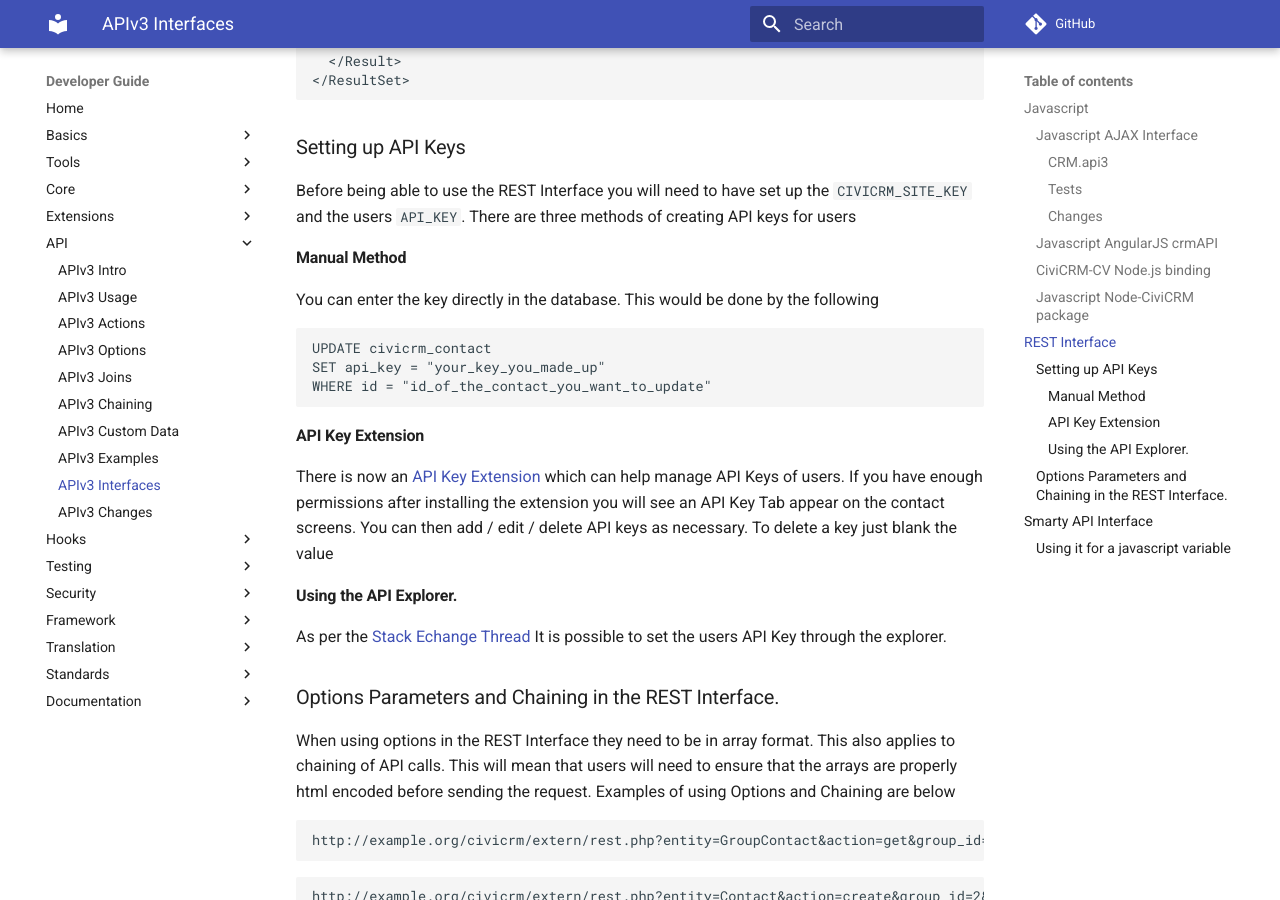
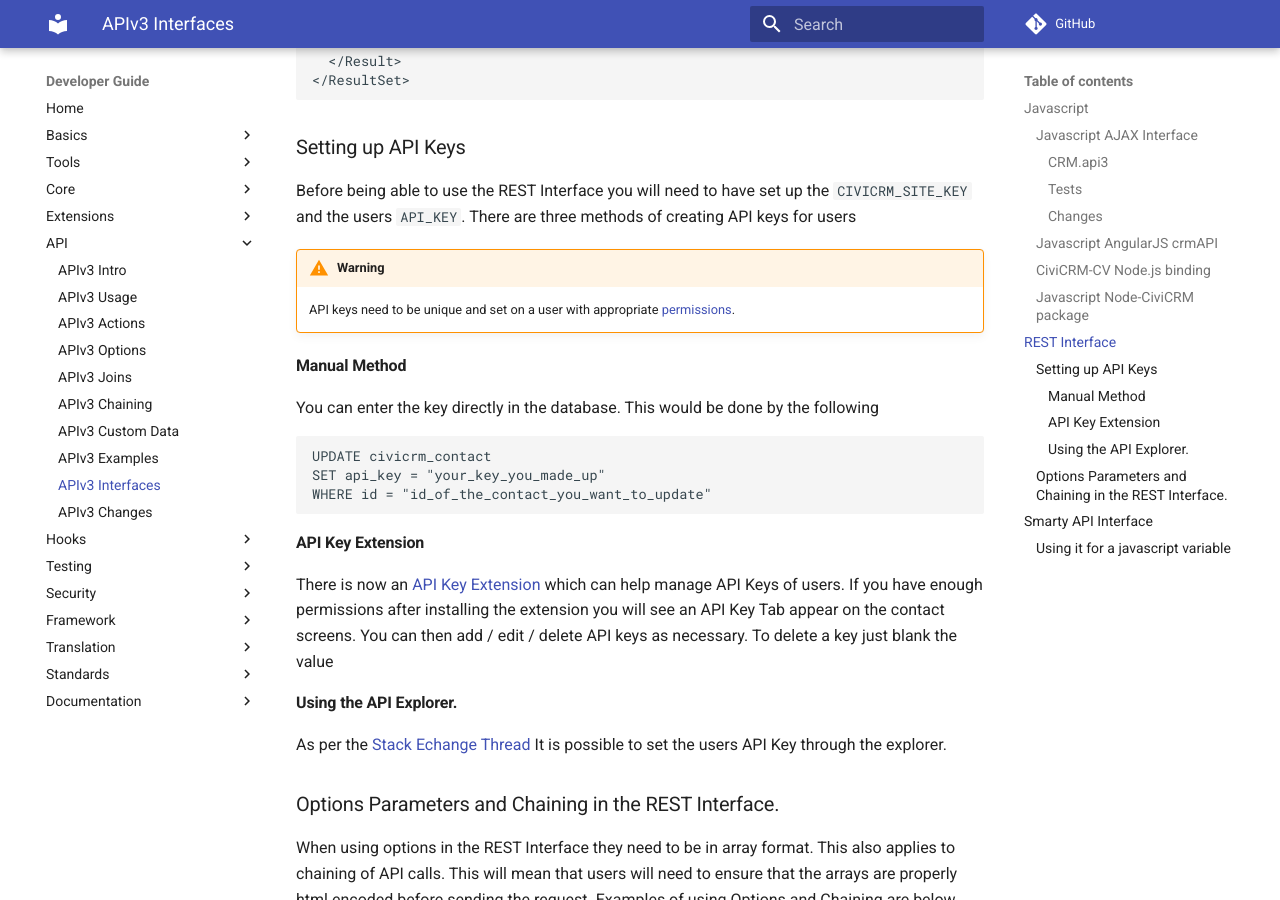
Before and after one commit to civicrm/civicrm-dev-docs, an MkDocs documentation site: the page built from docs/api/interfaces.md, in a window 1280 px wide and 900 px high, scrolled down 5203 px. Built offline with MkDocs 1.6.1 and Material for MkDocs 9.7.7, drawn with Linux system fonts in a browser that asks for light colours; comment, search, counter and statistics services are not loaded; old or Windows-style settings are respelled for this version of MkDocs.

Commit message:
interfaces: warn about api key uniqueness

```diff
--- a/docs/api/interfaces.md
+++ b/docs/api/interfaces.md
@@ -222,6 +222,9 @@
 
 Before being able to use the REST Interface you will need to have set up the `CIVICRM_SITE_KEY` and the users `API_KEY`. There are three methods of creating API keys for users
 
+!!! warning
+    API keys need to be unique and set on a user with appropriate [permissions](/security/permissions.md).
+
 #### Manual Method
 
 You can enter the key directly in the database. This would be done by the following
```
